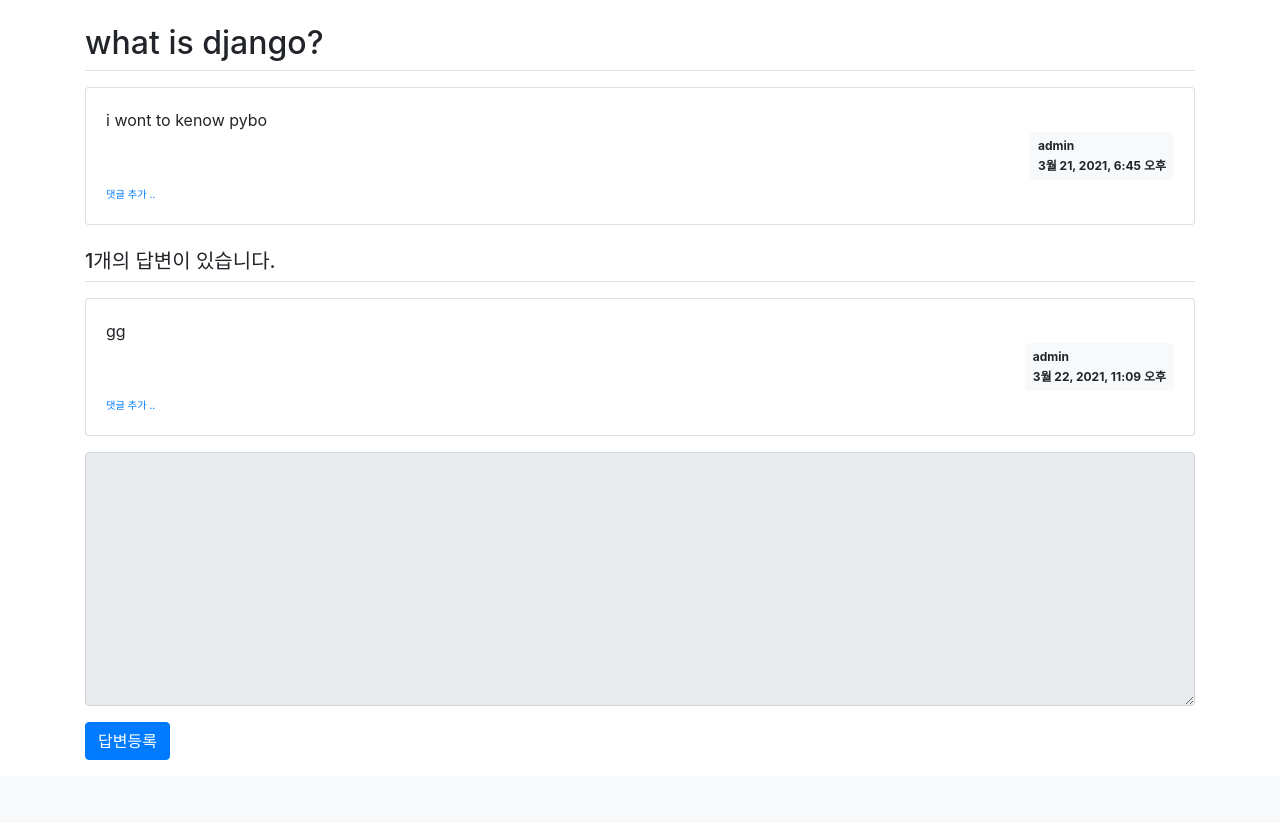
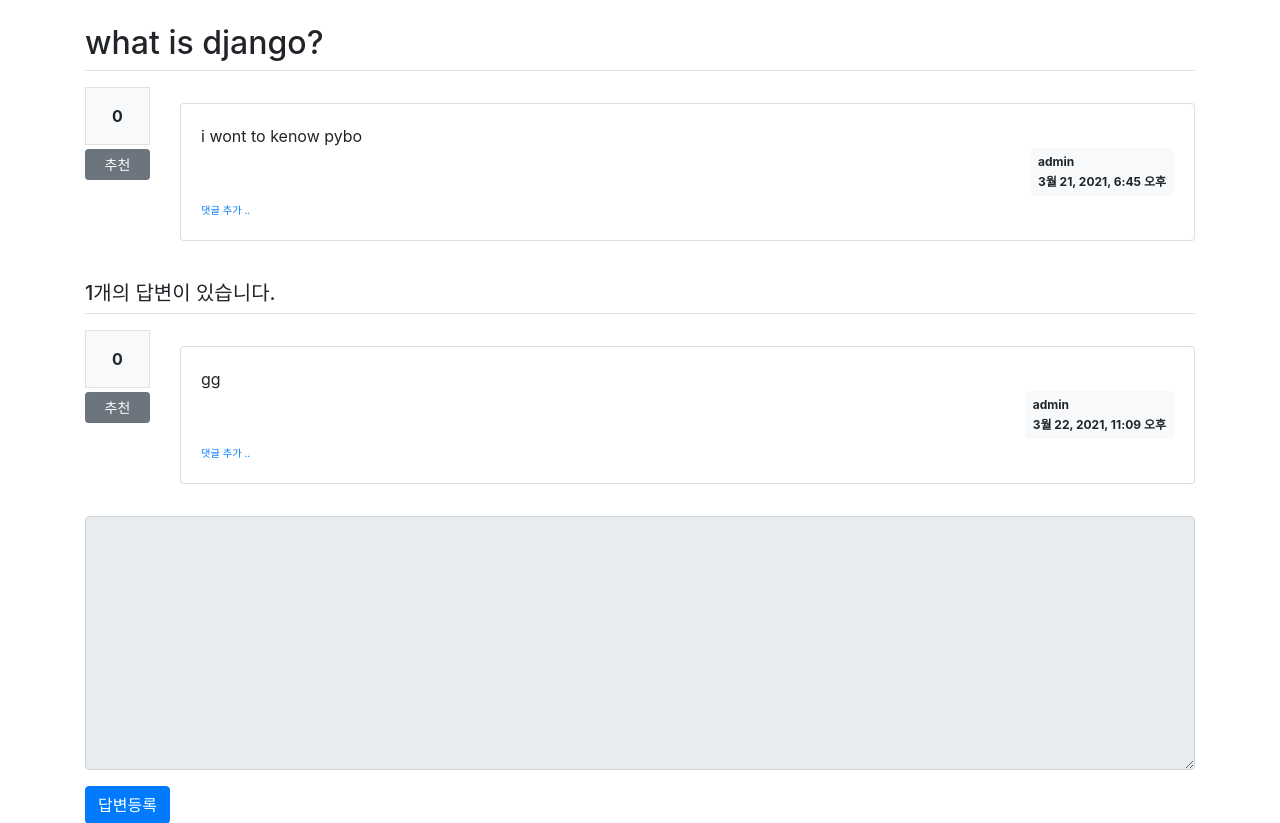
Before and after one commit to phjppo0918/jumpToDjango, a Django app: page /pybo/1/ in a window 1280 px wide. Shown: the part 57-880 px from the top of the page. Before the commit the page ends 817 px from the top, so only its background shows below. Run offline with Django 3.2, Linux system fonts and the light colour scheme; data comes from the database, SQL or seed files in the repository; both versions use the stored data as it was after the commit; some libraries are stand-ins or nearby versions.

Commit message:
3-12 fin

```diff
--- a/projects/mysite/pybo/models.py
+++ b/projects/mysite/pybo/models.py
@@ -7,8 +7,10 @@
     subject = models.CharField(max_length=200)
     content = models.TextField()
     create_date = models.DateTimeField()
-    author = models.ForeignKey(User, on_delete=models.CASCADE)
+    author = models.ForeignKey(User, on_delete=models.CASCADE, related_name='author_question')
     modify_date = models.DateTimeField(null=True, blank=True)
+    voter = models.ManyToManyField(User, related_name='voter_question')
+
     def __str__(self):
         return self.subject
 
@@ -16,8 +18,9 @@
     question = models.ForeignKey(Question, on_delete=models.CASCADE)
     content = models.TextField()
     create_date = models.DateTimeField()
-    author = models.ForeignKey(User, on_delete=models.CASCADE)
+    author = models.ForeignKey(User, on_delete=models.CASCADE, related_name='author_answer')
     modify_date = models.DateTimeField(null=True, blank=True)
+    voter = models.ManyToManyField(User, related_name='voter_answer')
 
 class Comment(models.Model):
     author = models.ForeignKey(User, on_delete=models.CASCADE)
--- a/projects/mysite/pybo/urls.py
+++ b/projects/mysite/pybo/urls.py
@@ -1,6 +1,6 @@
 from django.urls import path
 
-from .views import base_views, question_views, answer_views, comment_views
+from .views import base_views, question_views, answer_views, comment_views, vote_views
 
 app_name = 'pybo'
 
@@ -40,4 +40,8 @@
          comment_views.comment_modify_answer, name='comment_modify_answer'),
     path('comment/delete/answer/<int:comment_id>/',
          comment_views.comment_delete_answer, name='comment_delete_answer'),
+
+    # vote_views.py
+    path('vote/question/<int:question_id>/', vote_views.vote_question, name='vote_question'),
+     path('vote/answer/<int:answer_id>/', vote_views.vote_answer, name='vote_answer'),
 ]
--- a/projects/mysite/templates/pybo/question_detail.html
+++ b/projects/mysite/templates/pybo/question_detail.html
@@ -14,6 +14,13 @@
     {% endif %}
 
     <h2 class="border-bottom py-2">{{ question.subject }}</h2>
+    <div class="row my-3">
+        <div class="col-1"> <!-- 추천영역 -->
+            <div class="bg-light text-center p-3 border font-weight-bolder mb-1">{{question.voter.count}}</div>
+            <a href="#" data-uri="{% url 'pybo:vote_question' question.id  %}"
+               class="recommend btn btn-sm btn-secondary btn-block my-1">추천</a>
+        </div>
+        <div class="col-11"> <!-- 질문영역 -->
             <div class="card my-3">
                 <div class="card-body">
                     <div class="card-text" style="white-space: pre-line;">{{ question.content }}</div>
@@ -65,11 +72,21 @@
                     </div>
                     <!-- 질문 댓글 End -->
 
-
+                </div>
+            </div>
         </div>
     </div>
     <h5 class="border-bottom my-3 py-2">{{question.answer_set.count}}개의 답변이 있습니다.</h5>
     {% for answer in question.answer_set.all %}
+
+    <div class="row my-3">
+        <div class="col-1">  <!-- 추천영역 -->
+            <div class="bg-light text-center p-3 border font-weight-bolder mb-1">{{answer.voter.count}}</div>
+            <a href="#" data-uri="{% url 'pybo:vote_answer' answer.id  %}"
+                class="recommend btn btn-sm btn-secondary btn-block my-1">추천</a>
+        </div>
+        <div class="col-11">  <!-- 답변영역 -->
+
             <div class="card my-3">
                 <div class="card-body">
                     <div class="card-text" style="white-space: pre-line;">{{ answer.content }}</div>
@@ -93,8 +110,6 @@
                        data-uri="{% url 'pybo:answer_delete' answer.id  %}">삭제</a>
                         </div>
                     {% endif %}
-
-
 
                     {% if answer.comment_set.count > 0 %}
                         <div class="mt-3">
@@ -122,6 +137,9 @@
                      </div>
                 </div>
             </div>
+        </div>
+    </div>
+
     {% endfor %}
     <form action="{% url 'pybo:answer_create' question.id %}" method="post" class="my-3">
         {% csrf_token %}
@@ -153,5 +171,11 @@
         }
     });
 });
+
+ $(".recommend").on('click', function() {
+        if(confirm("정말로 추천하시겠습니까?")) {
+            location.href = $(this).data('uri');
+        }
+});
 </script>
 {% endblock %}
--- a/projects/mysite/templates/pybo/question_list.html
+++ b/projects/mysite/templates/pybo/question_list.html
@@ -8,6 +8,7 @@
         <thead>
         <tr class="text-center thead-dark">
             <th>번호</th>
+            <th>추천</th>
             <th style="width:50%">제목</th>
             <th>글쓴이</th>
             <th>작성일시</th>
@@ -18,6 +19,11 @@
         {% for question in question_list %}
         <tr class="text-center">
             <td> {{ question_list.paginator.count|sub:question_list.start_index|sub:forloop.counter0|add:1 }}</td>
+            <td>
+            {% if question.voter.all.count > 0 %}
+            <span class="badge badge-warning px-2 py-1">{{ question.voter.all.count }}</span>
+            {% endif %}
+            </td>
             <td class="text-left">
                 <a href="{% url 'pybo:detail' question.id %}">{{ question.subject }}</a>
                 {% if question.answer_set.count > 0 %}
```
Also changed, not shown: projects/mysite/pybo/views/vote_views.py (added, +30 -0 lines), projects/mysite/db.sqlite3, projects/mysite/pybo/migrations/0006_auto_20210324_2326.py (added). Lines whose indentation alone changed are shown as unchanged.
